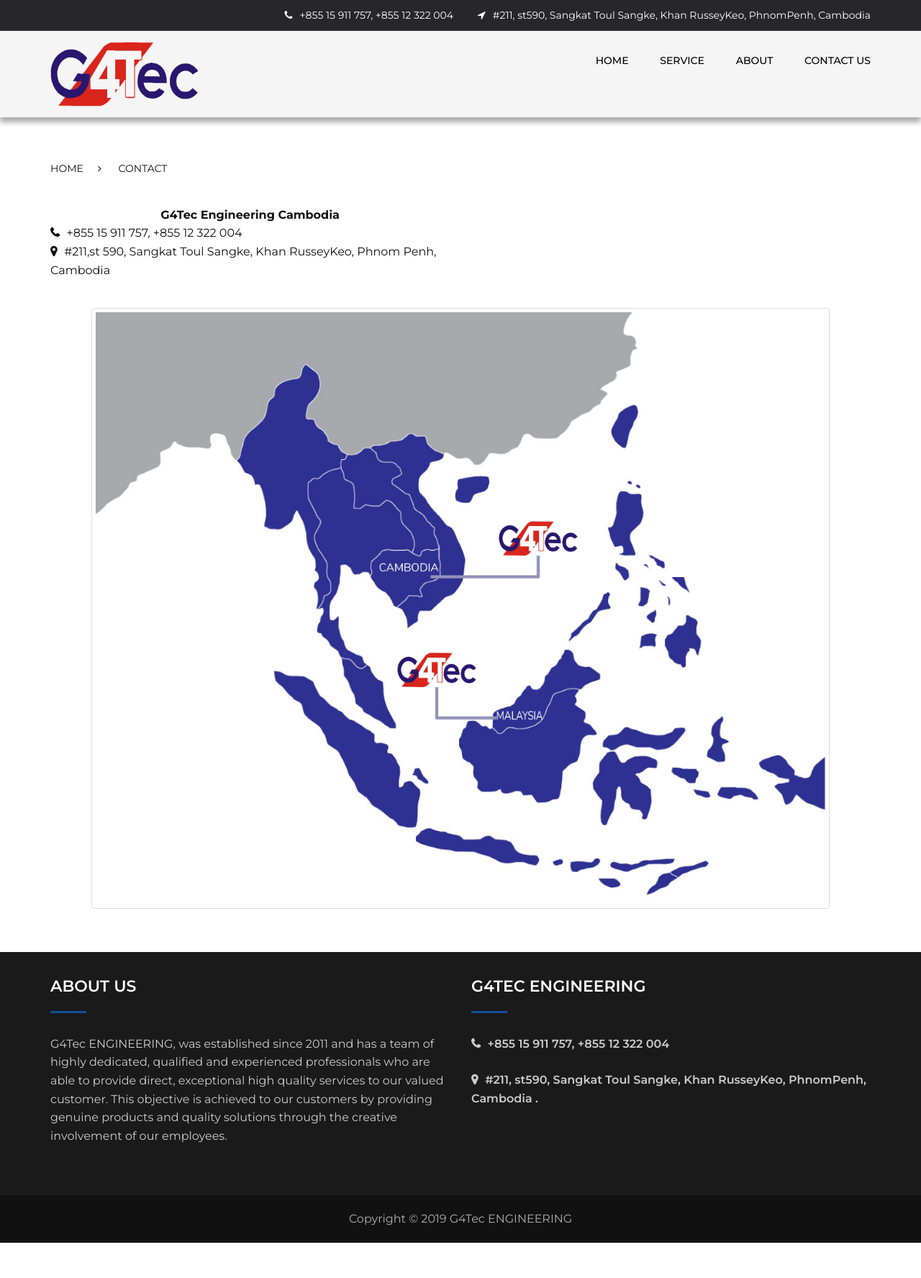
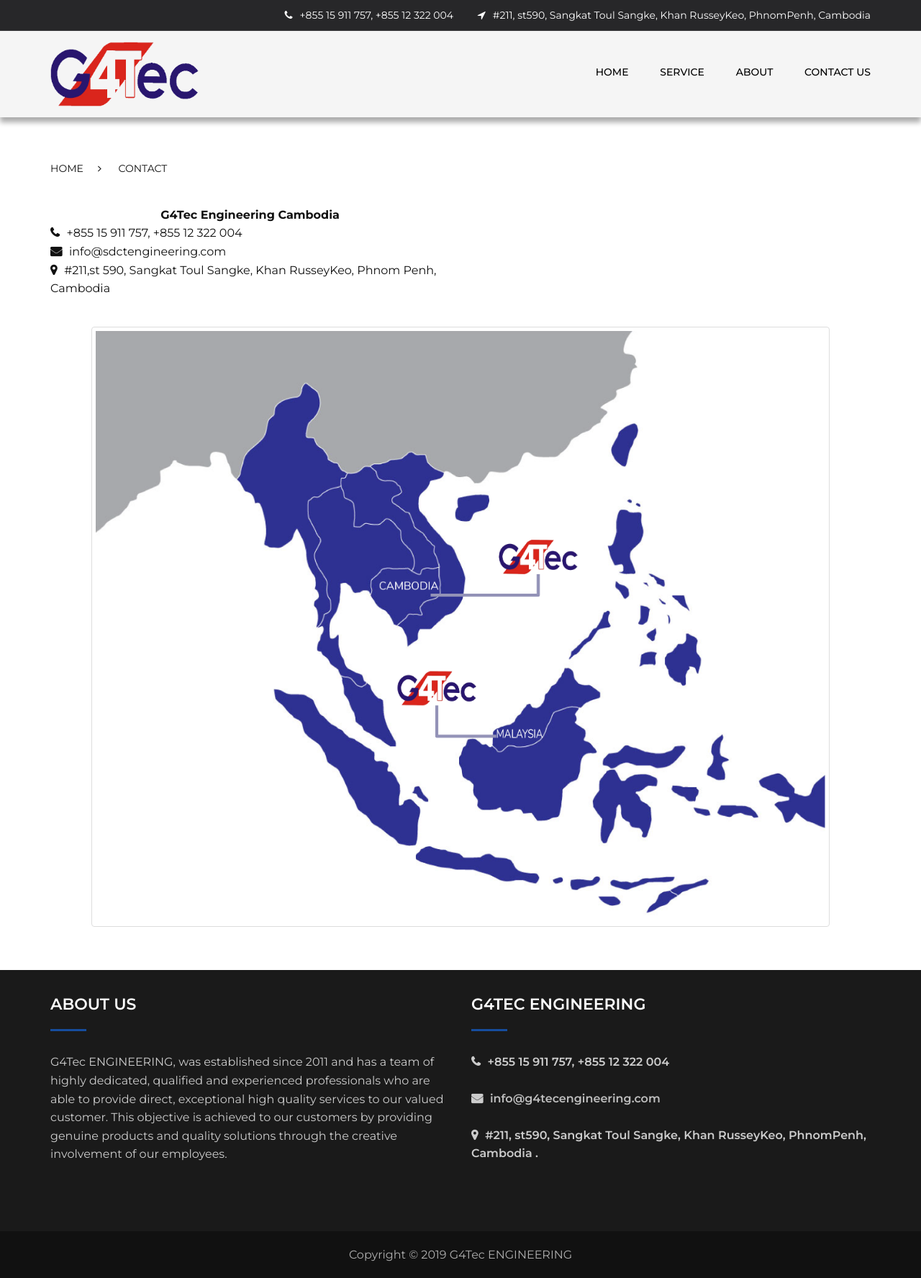
Before and after one commit to visatch/Springboot_G4Tec, a Spring Boot app: page /contact-us in a window 1280 px wide. Shown: the whole page at 72% size. Before the commit the page ends 1727 px from the top, so only its background shows below. Run offline with Spring Boot 4, Linux system fonts and the light colour scheme; some libraries are stand-ins or nearby versions.

Commit message:
fix as requested

```diff
--- a/src/main/resources/templates/contact-us.html
+++ b/src/main/resources/templates/contact-us.html
@@ -38,7 +38,7 @@
                         <div class="col-lg-6 col-md-12 col-sm-12 mb-2" >
                             <p class="text-center"><b>G4Tec Engineering Cambodia</b></p>
                             <p><i class="icon fa fa-phone"></i>+855 15 911 757, +855 12 322 004</p>
-<!--                            <p><i class="icon fa fa-envelope"></i><a href="mailto:info@demomail.com">info@sdctengineering.com</a></p>-->
+                            <p><i class="icon fa fa-envelope"></i><a href="mailto:info@demomail.com">info@sdctengineering.com</a></p>
                             <p><i class="icon fa fa-map-marker"></i>#211,st 590, Sangkat Toul Sangke, Khan RusseyKeo, Phnom Penh, Cambodia</p>
                         </div>
 <!--                        <div class="col-lg-6 col-md-12 col-sm-12 mb-2">-->
--- a/src/main/resources/templates/fragments/footer.html
+++ b/src/main/resources/templates/fragments/footer.html
@@ -19,9 +19,9 @@
                                 <li class="address clearfix">
                                     <p class="mb-10px"><i class="icon fa fa-phone"></i>+855 15 911 757, +855 12 322 004</p>
                                 </li><!-- .address.clearfix -->
-<!--                                <li class="phone clearfix">-->
-<!--                                    <p class="mb-10px"><i class="icon fa fa-envelope"></i><a href="mailto:info@g4tecengineering.com">info@g4tecengineering.com</a></p>-->
-<!--                                </li>&lt;!&ndash; .phone.clearfix &ndash;&gt;-->
+                                <li class="phone clearfix">
+                                    <p class="mb-10px"><i class="icon fa fa-envelope"></i><a href="mailto:info@g4tecengineering.com">info@g4tecengineering.com</a></p>
+                                </li><!-- .phone.clearfix -->
                                 <li class="email clearfix">
                                     <p class="mb-10px"><i class="icon fa fa-map-marker"></i>#211, st590, Sangkat Toul Sangke, Khan RusseyKeo, PhnomPenh, Cambodia .</p>
                                 </li><!-- .email.clearfix -->
--- a/src/main/resources/templates/fragments/header.html
+++ b/src/main/resources/templates/fragments/header.html
@@ -63,7 +63,7 @@
                             <div class="col-md-9 col-sm-3 col-xs-3">
                                 <nav class="primary_navigation">
                                     <div class="menu-main-menu-container">
-                                        <ul id="primary_nav" class="primary_nav">
+                                        <ul id="primary_nav" class="primary_nav m-t-16">
                                             <li id="menu-item-208"
                                                 class="menu-item menu-item-type-post_type menu-item-object-page menu-item-home menu-item-208">
                                                 <a href="/">Home</a></li>
--- a/src/main/resources/templates/index.html
+++ b/src/main/resources/templates/index.html
@@ -6,7 +6,7 @@
 <head>
     <title>Home</title>
     <link rel="stylesheet" href="css/index.css">
-    <script src="https://kit.fontawesome.com/2cc411afa6.js"></script>
+<!--    <script src="https://kit.fontawesome.com/2cc411afa6.js"></script>-->
 </head>
 
 <body class="home page-template-default page page-id-206 wp-custom-logo full_width">
--- a/src/main/resources/templates/layout/default_layout.html
+++ b/src/main/resources/templates/layout/default_layout.html
@@ -145,6 +145,9 @@
             }
             .shadow{
                 box-shadow: 0 0.5em 0.5em rgba(0,0,0,.33);
+            }
+            .m-t-16{
+                margin-top: 16px !important;
             }
             .icon{
                 font-weight: 900;
```
